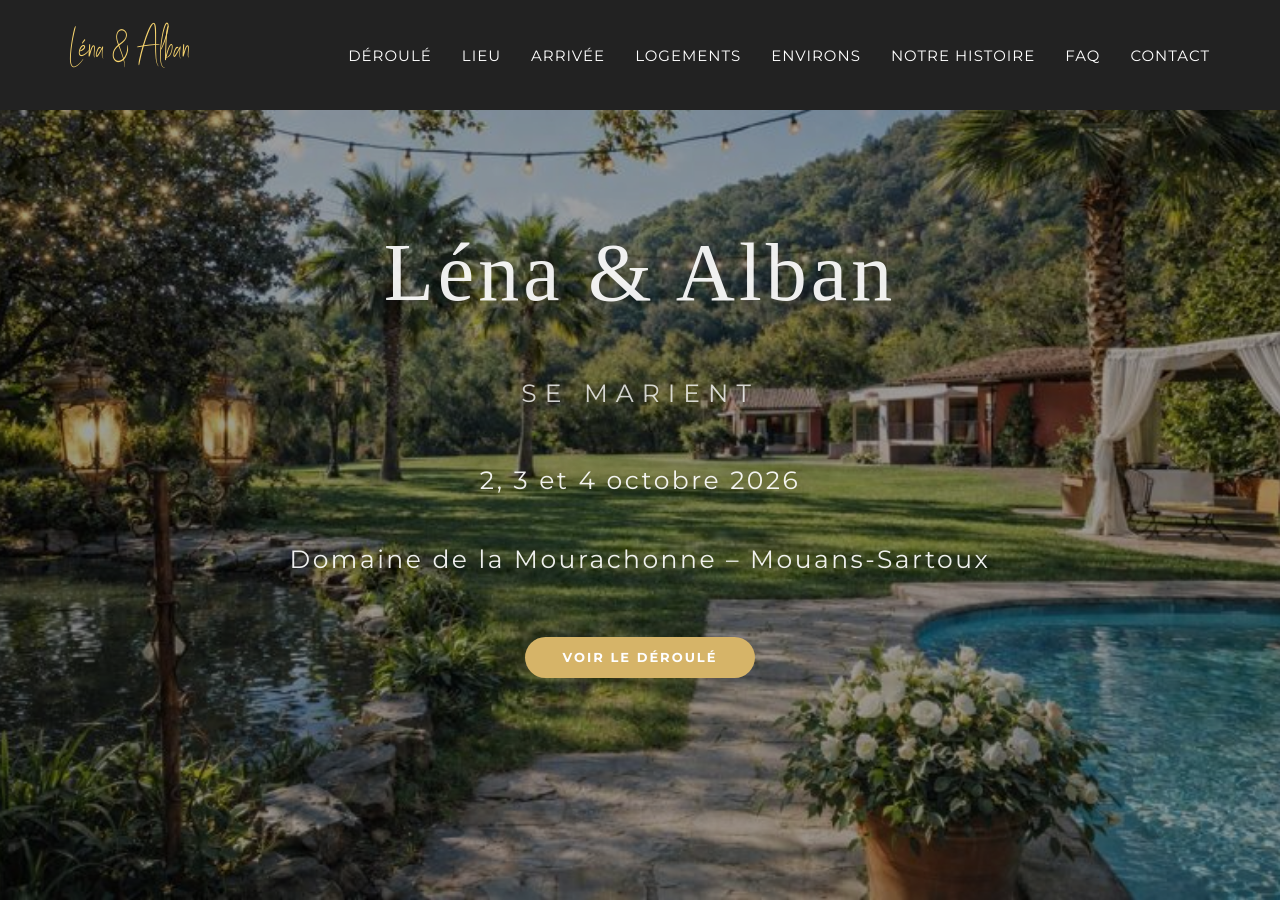
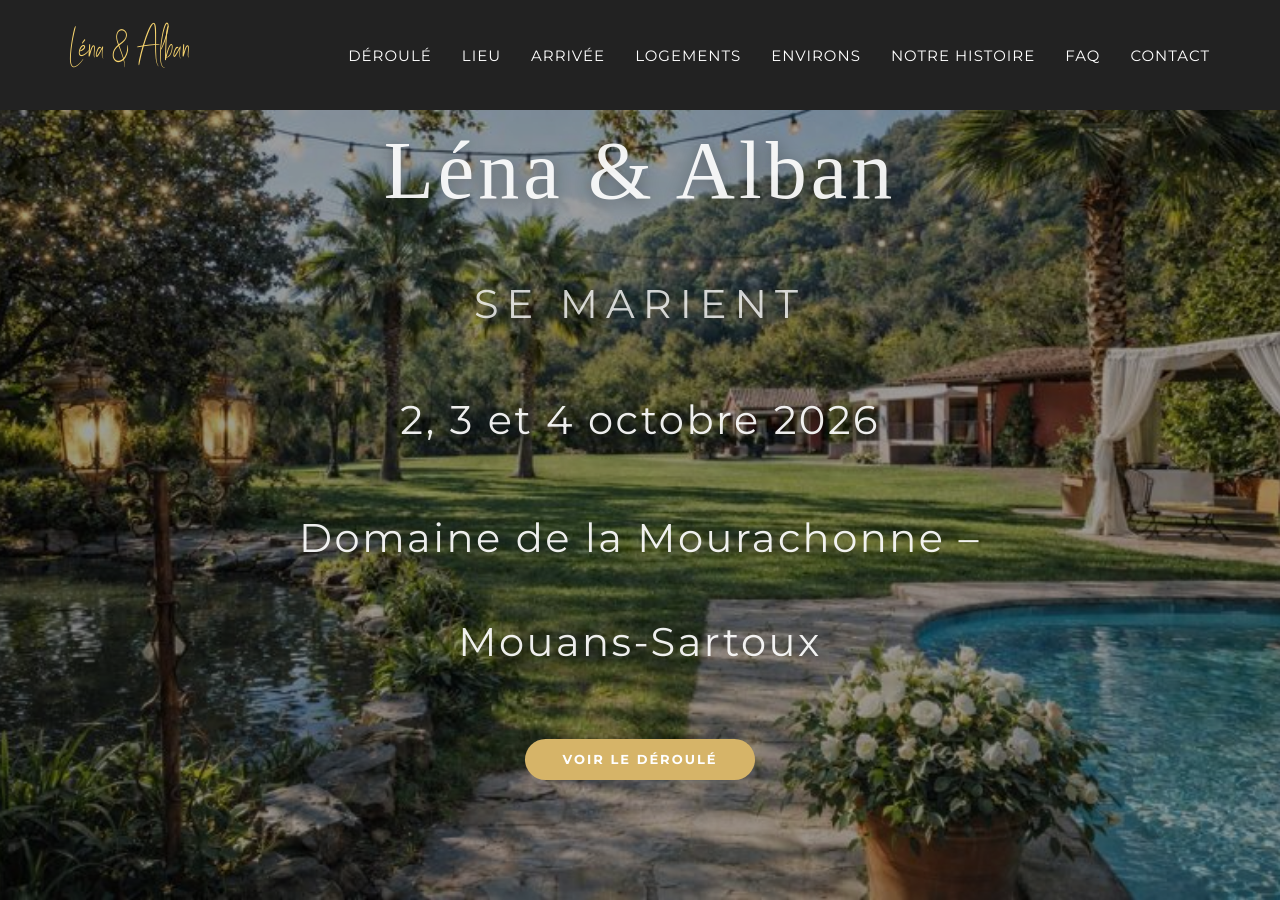
Before and after one commit to LenaAlban/lena-alban-wedding, a Jekyll site: the page built from _fr_pages/index.html, in a window 1280 px wide and 900 px high. Built offline with Jekyll 4.4.1, drawn with Linux system fonts in a browser that asks for light colours; some web fonts are replaced.

Commit message:
Update agency.css

```diff
--- a/_includes/css/agency.css
+++ b/_includes/css/agency.css
@@ -1031,7 +1031,7 @@ text-shadow: 0 2px 16px rgba(0,0,0,0.35) !important;
 /* SOUS-TITRE "se marient" */
 .hero-subtitle{
   font-family: "Montserrat", sans-serif !important;
-  font-size: 25px !important;
+  font-size: 40px !important;
   letter-spacing: 8px !important;
   text-transform: uppercase !important;
   margin-bottom: 36px !important;
@@ -1047,5 +1047,5 @@ text-shadow: 0 2px 16px rgba(0,0,0,0.35) !important;
   font-family: "Montserrat", sans-serif !important;
     color: rgba(255,255,255,0.92) !important;
 text-shadow: 0 2px 16px rgba(0,0,0,0.35) !important;
-      font-size: 25px !important;
+      font-size: 40px !important;
 }
```
